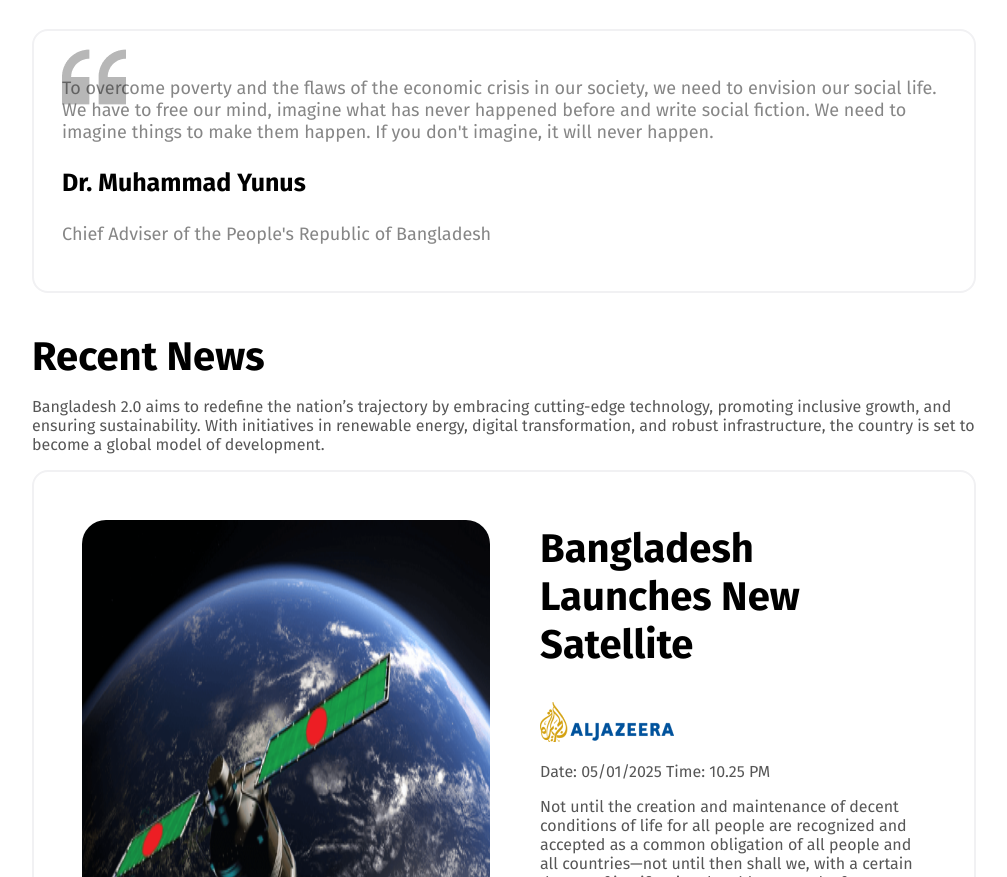
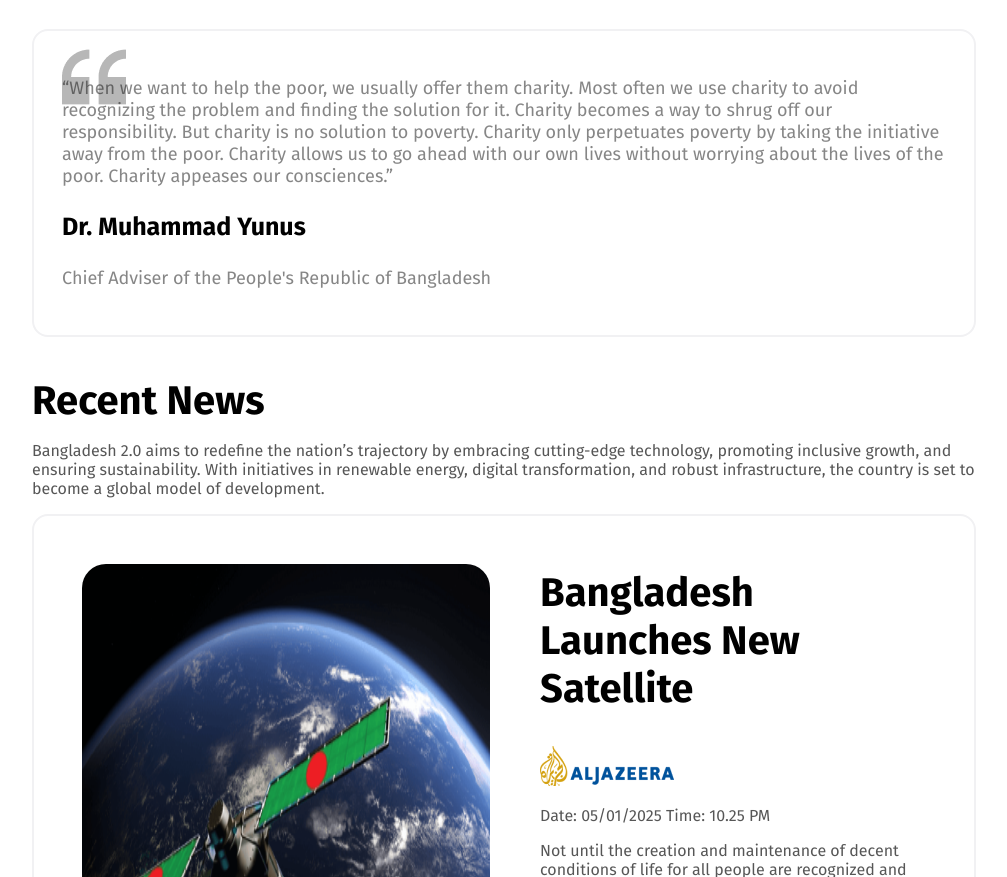
Before and after one commit to emonhasan17/My-Assignment-1, a plain HTML site: page index.html in a window 1280 px wide. Shown: the part 1474-2351 px from the top of the page, without its empty margins (136-1143 px from the left). Drawn offline with Linux system fonts and the light colour scheme.

Commit message:
added a new correction

```diff
--- a/index.html
+++ b/index.html
@@ -68,7 +68,7 @@
             <section class="society">
                 <div class="world">
                     <p style="font-size: 18px;
-        color: rgba(14, 14, 14, 0.5);"class="world-description">To overcome poverty and the flaws of the economic crisis in our society, we need to envision our social life. We have to free our mind, imagine what has never happened before and write social fiction. We need to imagine things to make them happen. If you don't imagine, it will never happen.</p>
+        color: rgba(14, 14, 14, 0.5);"class="world-description">“When we want to help the poor, we usually offer them charity. Most often we use charity to avoid recognizing the problem and finding the solution for it. Charity becomes a way to shrug off our responsibility. But charity is no solution to poverty. Charity only perpetuates poverty by taking the initiative away from the poor. Charity allows us to go ahead with our own lives without worrying about the lives of the poor. Charity appeases our consciences.”</p>
                     <h3 style="font-weight: 600px;
         font-size: 25px;" class="name">Dr. Muhammad Yunus</h3>
                     <p style="font-size: 18px;
```
